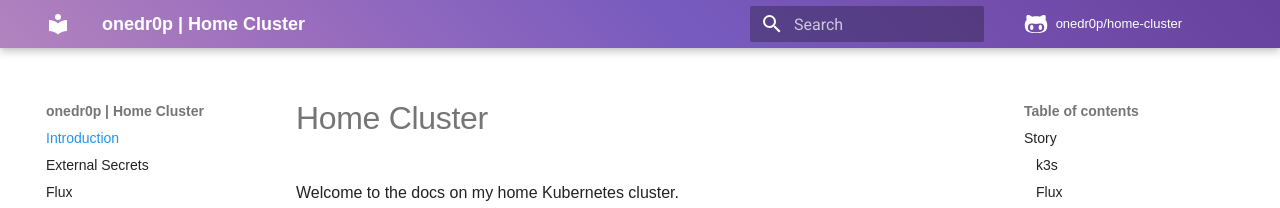
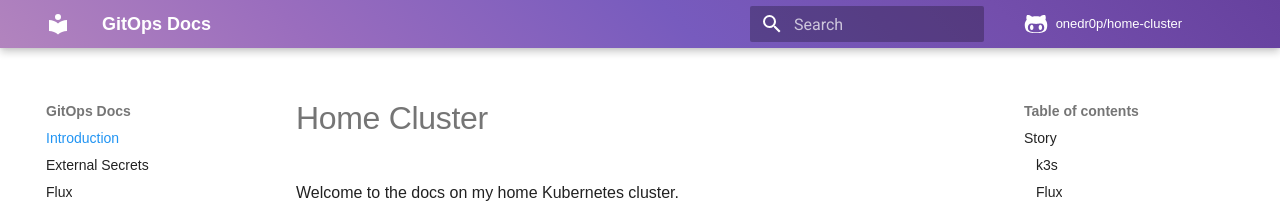
Before and after one commit to duyhenryer/docs, an MkDocs documentation site: the page built from docs/index.md, in a window 1280 px wide. Shown: the top 208 px of the page. Built offline with MkDocs 1.6.1 and Material for MkDocs 9.7.7, drawn with Linux system fonts in a browser that asks for light colours; comment, search, counter and statistics services are not loaded.

Commit message:
Update mkdocs.yml

```diff
--- a/mkdocs.yml
+++ b/mkdocs.yml
@@ -1,13 +1,13 @@
 ---
 
-site_name: onedr0p | Home Cluster
-site_description: My home Kubernetes (k3s) cluster managed by GitOps (Flux2)
-site_author: Devin Buhl
-site_url: https://onedr0p.github.io/home-cluster/
+site_name: GitOps Docs
+site_description: My home Kubernetes (Kind) cluster managed by GitOps (Flux2)
+site_author: Duy Henry
+site_url: https://duyhenryer.github.io/gitops-docs/
 
 repo_name: onedr0p/home-cluster
-repo_url: https://github.com/onedr0p/home-cluster
-edit_uri: "edit/main/docs/"
+repo_url: https://github.com/duyhenryer/gitops-docs
+edit_uri: "edit/master/docs/"
 
 theme:
   name: material
```
